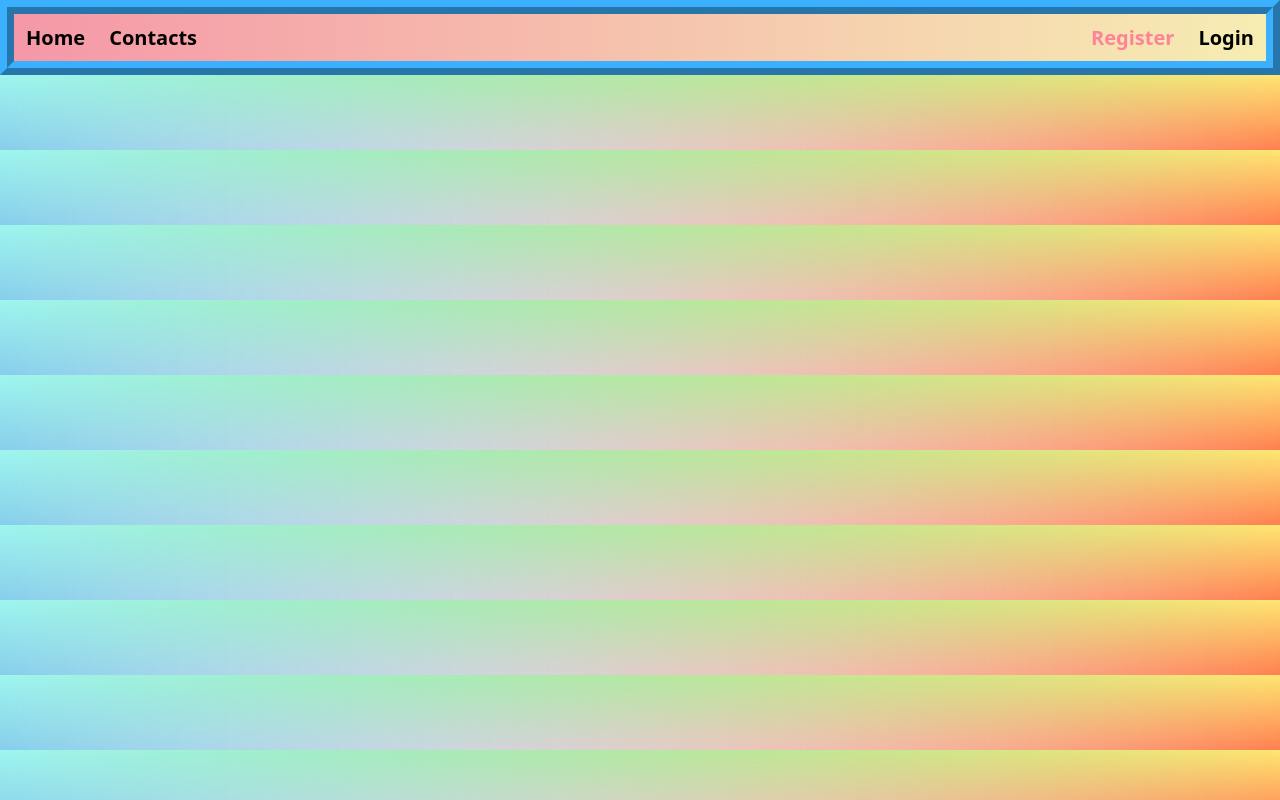
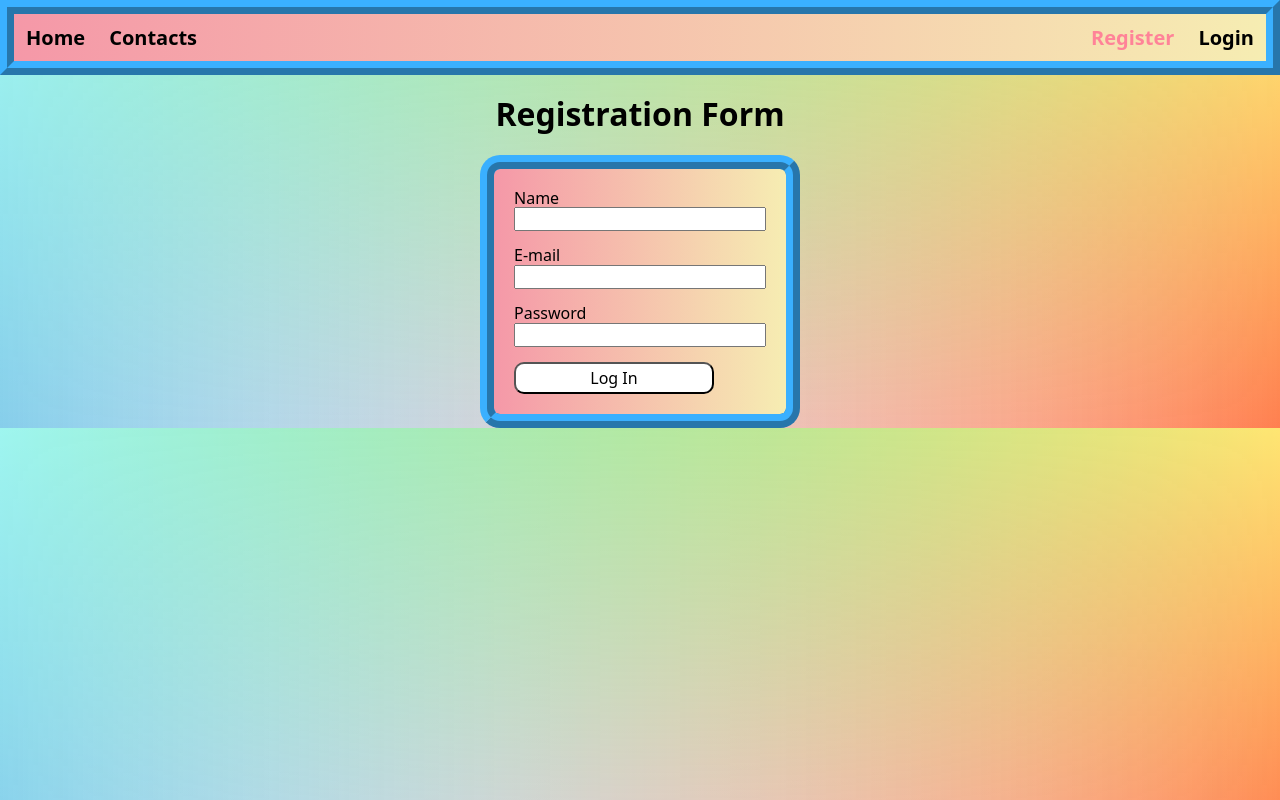
Before and after one commit to Mark22GitHub/react-hw-08-phonebook, a React (Create React App) app: page /register in a window 1280 px wide. Built offline with nearby package versions, Linux system fonts and the light colour scheme.

Commit message:
add registration form

```diff
--- a/src/App.js
+++ b/src/App.js
@@ -11,9 +11,9 @@ const App = () => (
     <AppBar />
 
     <Switch>
-      {/* <Route exact path="/" component={HomePage} />
+      <Route exact path="/" component={HomePage} />
       <Route path="/register" component={RegisterPage} />
-      <Route path="/login" component={LoginPage} /> */}
+      <Route path="/login" component={LoginPage} />
       <Route path="/contacts" component={ContactsPage} />
     </Switch>
   </>
--- a/src/pages/registerPage/RegisterPage.js
+++ b/src/pages/registerPage/RegisterPage.js
@@ -0,0 +1,47 @@
+import React, { Component } from "react";
+import styles from "../registerPage/RegisterPage.module.css";
+
+// const styles = {
+//   form: {
+//     width: 320,
+//     margin: "auto",
+//   },
+//   label: {
+//     display: "flex",
+//     flexDirection: "column",
+//     marginBottom: 15,
+//   },
+// };
+
+class RegisterPage extends Component {
+  render() {
+    return (
+      <div>
+        <h1>Registration Form</h1>
+
+        <form className={styles.form} autoComplete="off">
+          <label className={styles.label}>
+            Name
+            <input type="text" name="name" />
+          </label>
+
+          <label className={styles.label}>
+            E-mail
+            <input type="email" name="email" />
+          </label>
+
+          <label className={styles.label}>
+            Password
+            <input type="password" name="password" />
+          </label>
+
+          <button className={styles.button} type="submit">
+            Log In
+          </button>
+        </form>
+      </div>
+    );
+  }
+}
+
+export default RegisterPage;
--- a/src/pages/registerPage/RegisterPage.module.css
+++ b/src/pages/registerPage/RegisterPage.module.css
@@ -0,0 +1,32 @@
+.form {
+  width: 320px;
+  margin: 0 auto;
+  padding: 20px;
+  border-radius: 20px;
+  border: 14px ridge #3ab0ff;
+  background: linear-gradient(90deg, #f598a8, #f6edb2);
+}
+
+.label {
+  display: flex;
+  flex-direction: column;
+  margin-bottom: 15px;
+}
+
+.button {
+  cursor: pointer;
+  width: 200px;
+  padding: 5px;
+  font-size: inherit;
+  font-weight: 500;
+  border-radius: 10px;
+  background-color: white;
+  margin: auto;
+}
+
+.button:hover {
+  background-color: #3f51b5;
+  color: white;
+  box-shadow: 0 14px 28px rgba(0, 0, 0, 0.25), 0 10px 10px rgba(0, 0, 0, 0.22);
+  transform: scale(1.2);
+}
```
